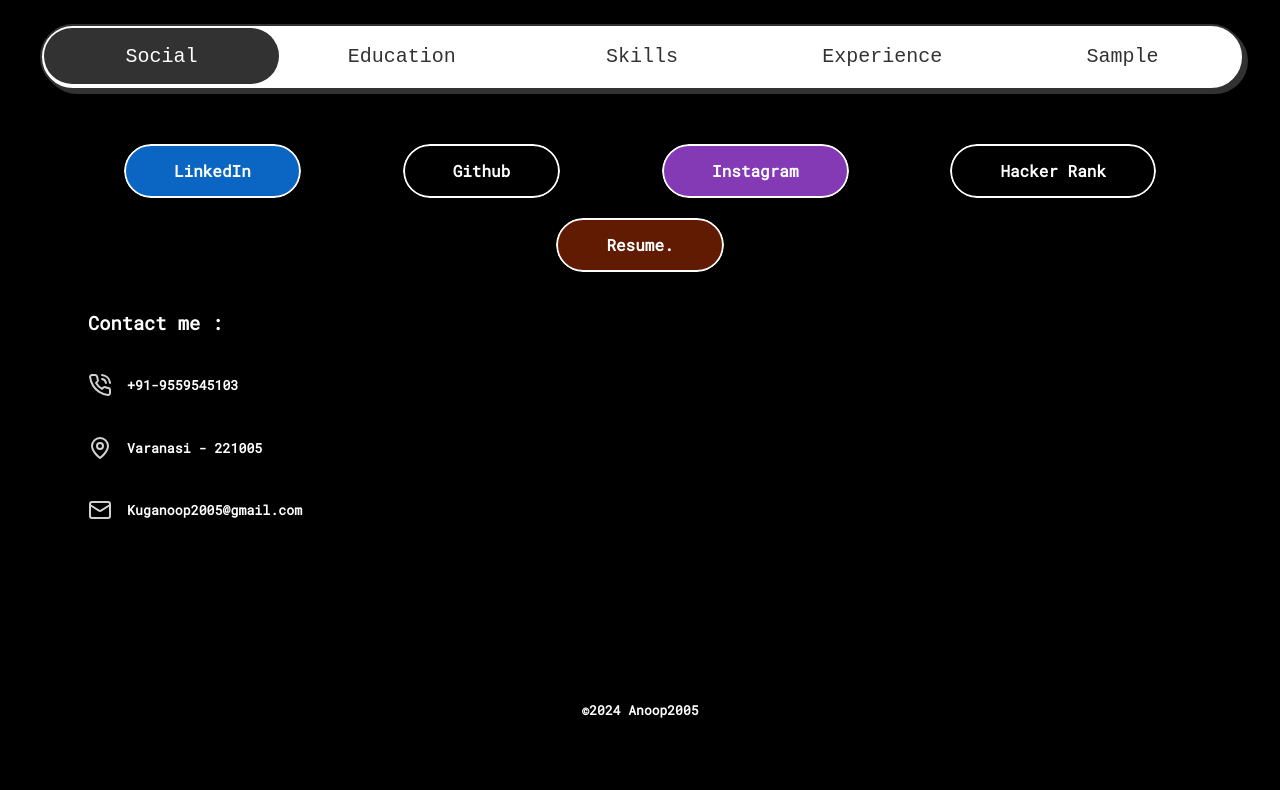
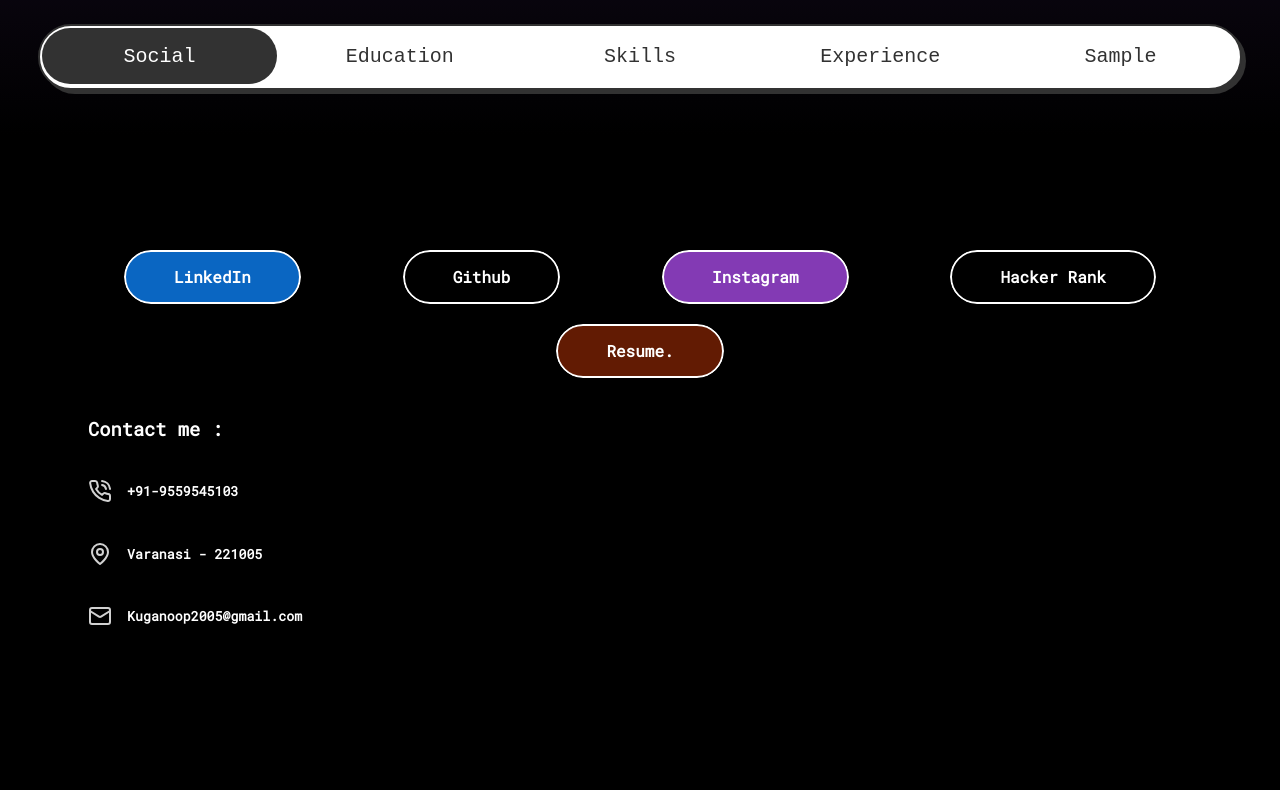
Before and after one commit to daichianoop/Anoop-Kumar, a plain HTML site: page index.html in a window 1280 px wide. Shown: the part 337-1127 px from the top of the page. Before the commit the page ends 1073 px from the top, so only its background shows below. Drawn offline with Linux system fonts and the light colour scheme.

Commit message:
Update styles.css

```diff
--- a/styles.css
+++ b/styles.css
@@ -1,5 +1,5 @@
 body {
-  background-color: black;
+  background: linear-gradient(180deg, rgb(29, 16, 45) 0%, rgba(0,0,0,1) 40%);
 }
 
 .name-and-description {
@@ -35,7 +35,6 @@ body {
   display: flex;
   flex-direction: row;
   justify-content: space-evenly;
-  position: absolute;
   left: 40px;
   right: 40px;
   margin-top: 40px;
```
